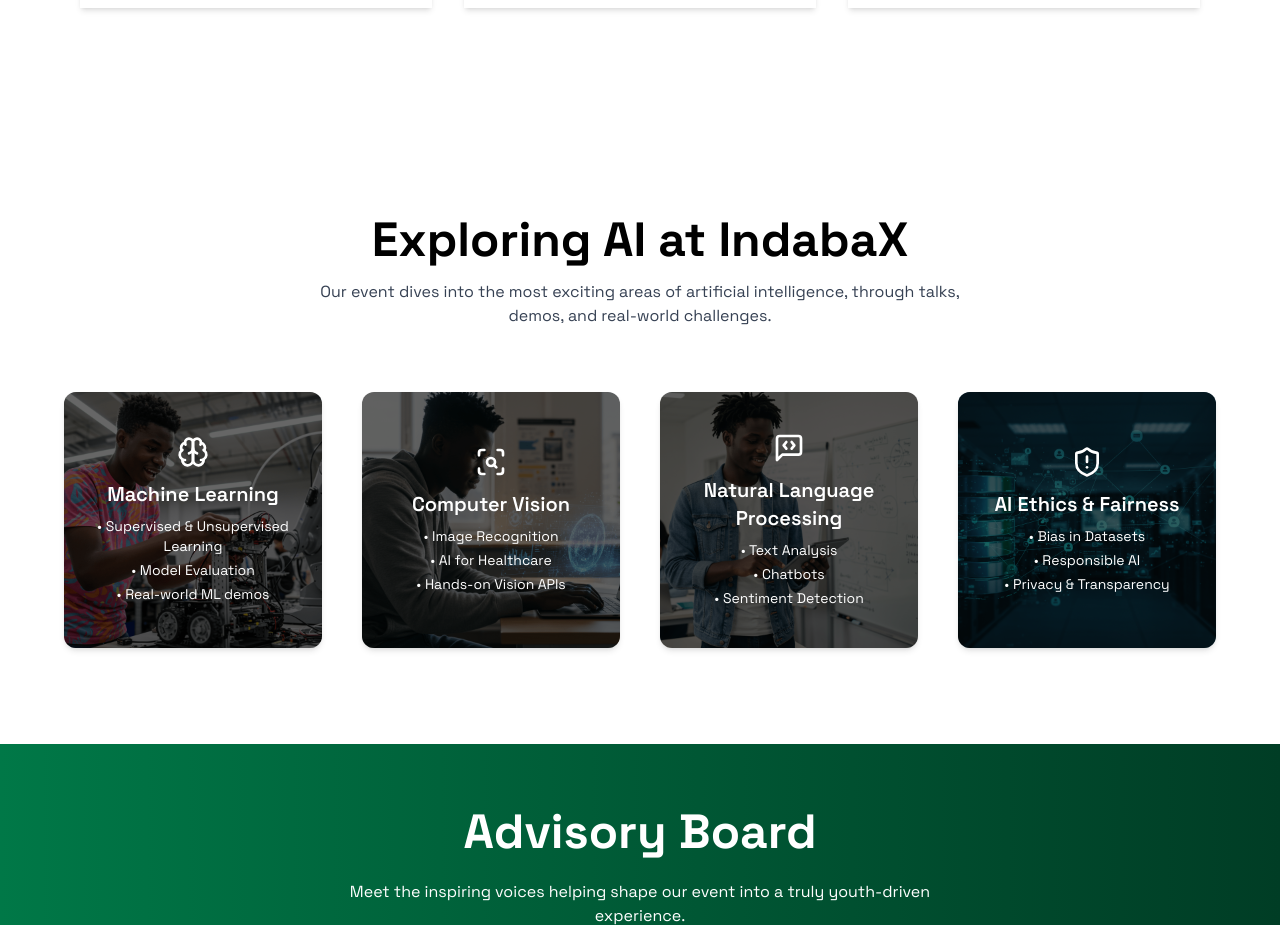
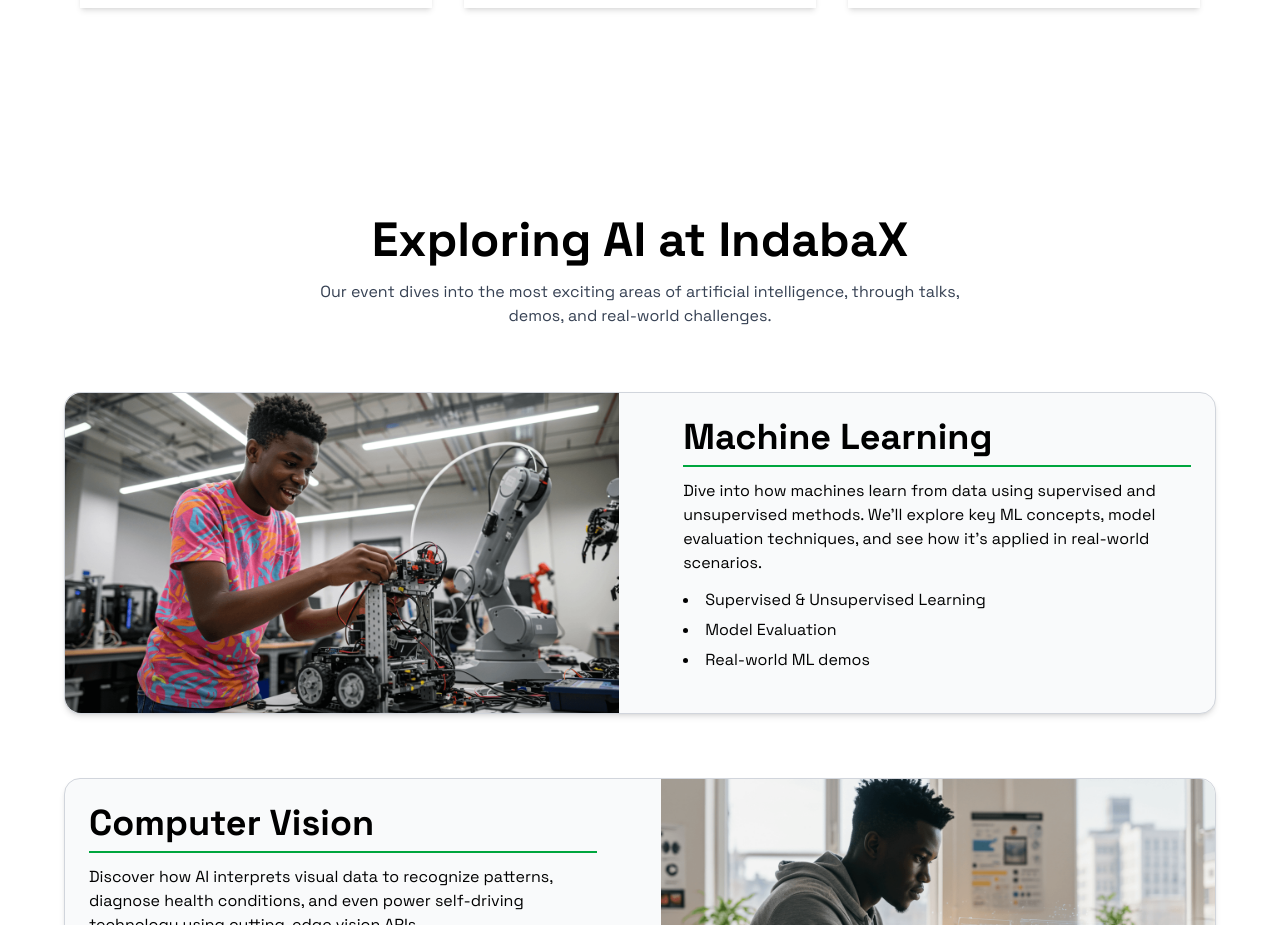
Before and after one commit to MOSOBELULU/indabaX, a React (Vite) app: page /aboutus in a window 1280 px wide. Shown: the part 2700-3625 px from the top of the page. Built offline with nearby package versions, Linux system fonts and the light colour scheme.

Commit message:
wip: about us page- Ai topics layout

```diff
--- a/src/components/about/EventTopics.jsx
+++ b/src/components/about/EventTopics.jsx
@@ -1,14 +1,5 @@
 import { motion } from "framer-motion";
 import { aiTopics } from "../../data/DummyData";
-
-const containerVariant = {
-  hidden: {},
-  show: {
-    transition: {
-      staggerChildren: 0.2,
-    },
-  },
-};
 
 const cardVariant = {
   hidden: { opacity: 0, y: 30 },
@@ -17,7 +8,7 @@
 
 export default function EventTopics() {
   return (
-    <section className="py-24 px-6 bg-white">
+    <section className="py-24 px-6">
       <div className="max-w-6xl mx-auto">
         <motion.div
           className="text-center mb-16"
@@ -26,41 +17,54 @@
           transition={{ duration: 0.6 }}
           viewport={{ once: true }}
         >
-          <h2 className="text-3xl font-bold text-black sm:text-4xl lg:text-5xl">
+          <h2 className="text-2xl sm:text-3xl lg:text-5xl font-bold text-black break-words">
             Exploring AI at IndabaX
           </h2>
-          <p className="mt-4 max-w-2xl mx-auto text-gray-700">
-            Our event dives into the most exciting areas of artificial intelligence, through talks, demos, and real-world challenges.
+          <p className="mt-4 max-w-2xl mx-auto text-sm sm:text-base text-gray-700">
+            Our event dives into the most exciting areas of artificial
+            intelligence, through talks, demos, and real-world challenges.
           </p>
         </motion.div>
 
-        <motion.div
-          className="grid md:grid-cols-2 lg:grid-cols-4 gap-10"
-          variants={containerVariant}
-          initial="hidden"
-          whileInView="show"
-          viewport={{ once: true }}
-        >
-          {aiTopics.map((topic) => (
+        <div className="space-y-16">
+          {aiTopics.map((topic, index) => (
             <motion.div
               key={topic.title}
-              className="relative rounded-xl overflow-hidden h-64 shadow-md hover:shadow-lg hover:-translate-y-1 transition-all duration-300 bg-cover bg-center"
-              style={{ backgroundImage: `url(${topic.image})` }}
+              className={`flex flex-col lg:flex-row ${
+                index % 2 === 1 ? "lg:flex-row-reverse" : ""
+              } items-stretch gap-10 border border-gray-300 rounded-2xl shadow-md bg-gray-50`}
               variants={cardVariant}
+              initial="hidden"
+              whileInView="show"
+              viewport={{ once: true }}
             >
-              <div className="absolute inset-0 bg-black/60 z-0" />
-              <div className="relative z-10 flex flex-col justify-center items-center h-full text-center text-white p-6">
-                <div className="mb-3">{topic.icon}</div>
-                <h3 className="text-xl font-semibold mb-2">{topic.title}</h3>
-                <ul className="text-sm space-y-1">
+              {/* Hide image on mobile */}
+              <div className="w-full lg:w-1/2 h-80 hidden lg:block">
+                <img
+                  src={topic.image}
+                  alt={topic.title}
+                  className={`w-full h-full object-cover ${
+                    index % 2 === 1 ? "rounded-r-2xl" : "rounded-l-2xl"
+                  }`}
+                />
+              </div>
+
+              <div className="w-full lg:w-1/2 flex flex-col justify-start text-center lg:text-left p-6 space-y-3">
+                <h2 className="text-xl sm:text-2xl lg:text-4xl font-bold text-black border-b-2 border-green-600 pb-2 w-full break-words">
+                  {topic.title}
+                </h2>
+                <h3 className="text-sm sm:text-base text-black">
+                  {topic.description}
+                </h3>
+                <ul className="list-disc list-inside text-black text-sm sm:text-base leading-relaxed space-y-1">
                   {topic.items.map((item) => (
-                    <li key={item}>• {item}</li>
+                    <li key={item}>{item}</li>
                   ))}
                 </ul>
               </div>
             </motion.div>
           ))}
-        </motion.div>
+        </div>
       </div>
     </section>
   );
--- a/src/data/DummyData.jsx
+++ b/src/data/DummyData.jsx
@@ -682,30 +682,35 @@
 
 export const aiTopics = [
   {
-    icon: <Brain className="h-8 w-8" />,
     title: "Machine Learning",
     image: "/images/aitopics/ml.png",
+    description:
+      "Dive into how machines learn from data using supervised and unsupervised methods. We'll explore key ML concepts, model evaluation techniques, and see how it's applied in real-world scenarios.",
     items: ["Supervised & Unsupervised Learning", "Model Evaluation", "Real-world ML demos"]
   },
   {
-    icon: <ScanSearch className="h-8 w-8" />,
     title: "Computer Vision",
     image: "/images/aitopics/vision.png",
+    description:
+      "Discover how AI interprets visual data to recognize patterns, diagnose health conditions, and even power self-driving technology using cutting-edge vision APIs.",
     items: ["Image Recognition", "AI for Healthcare", "Hands-on Vision APIs"]
   },
   {
-    icon: <MessageSquareCode className="h-8 w-8" />,
     title: "Natural Language Processing",
     image: "/images/aitopics/nlp.png",
+    description:
+      "Learn how machines understand and generate human language to enable chatbots, perform text analysis, and identify sentiment in communication.",
     items: ["Text Analysis", "Chatbots", "Sentiment Detection"]
   },
   {
-    icon: <ShieldAlert className="h-8 w-8" />,
     title: "AI Ethics & Fairness",
     image: "/images/aitopics/ethics.png",
+    description:
+      "Explore the importance of building responsible AI systems that are fair, transparent, and respect user privacy — including tackling bias in datasets and decision-making.",
     items: ["Bias in Datasets", "Responsible AI", "Privacy & Transparency"]
   }
 ];
+
 
 export const blogPosts = [
   {
```
